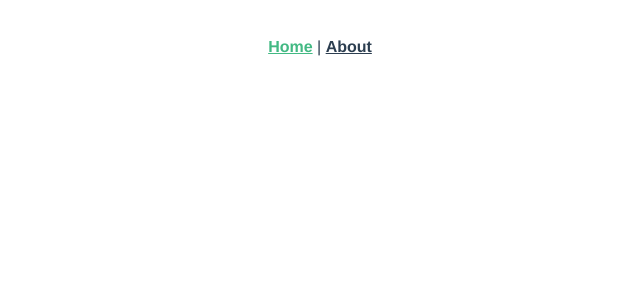
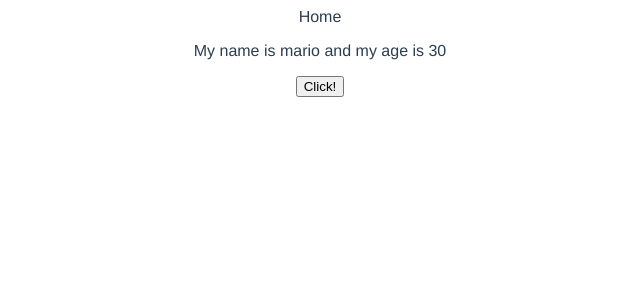
Before and after one commit to UF-code/dojo-blog, a Vue app: page / in a window 1280 px wide. Before the commit this address had no page. Shown: the top 300 px of the page, without its empty margins (320-960 px from the left). Built offline with nearby package versions, Linux system fonts and the light colour scheme.

Commit message:
composition api testing

```diff
--- a/src/App.vue
+++ b/src/App.vue
@@ -1,9 +1,5 @@
 <template>
-  <div id="nav">
-    <router-link to="/">Home</router-link> |
-    <router-link to="/about">About</router-link>
-  </div>
-  <router-view/>
+  <router-view />
 </template>
 
 <style>
@@ -14,17 +10,4 @@
   text-align: center;
   color: #2c3e50;
 }
-
-#nav {
-  padding: 30px;
-}
-
-#nav a {
-  font-weight: bold;
-  color: #2c3e50;
-}
-
-#nav a.router-link-exact-active {
-  color: #42b983;
-}
 </style>
--- a/src/views/Home.vue
+++ b/src/views/Home.vue
@@ -1,4 +1,8 @@
-<template> </template>
+<template>
+  <div class="home">Home</div>
+  <p>My name is {{ name }} and my age is {{ age }}</p>
+  <button @click="handleClick">Click!</button>
+</template>
 
 <script>
 // @ is an alias to /src
@@ -6,5 +10,17 @@
 export default {
   name: 'Home',
   components: {},
+  setup() {
+    console.log('setup')
+
+    let name = 'mario'
+    let age = 30
+
+    const handleClick = () => {
+      console.log('Cliked!!!')
+    }
+
+    return { name, age, handleClick }
+  },
 }
 </script>
```
